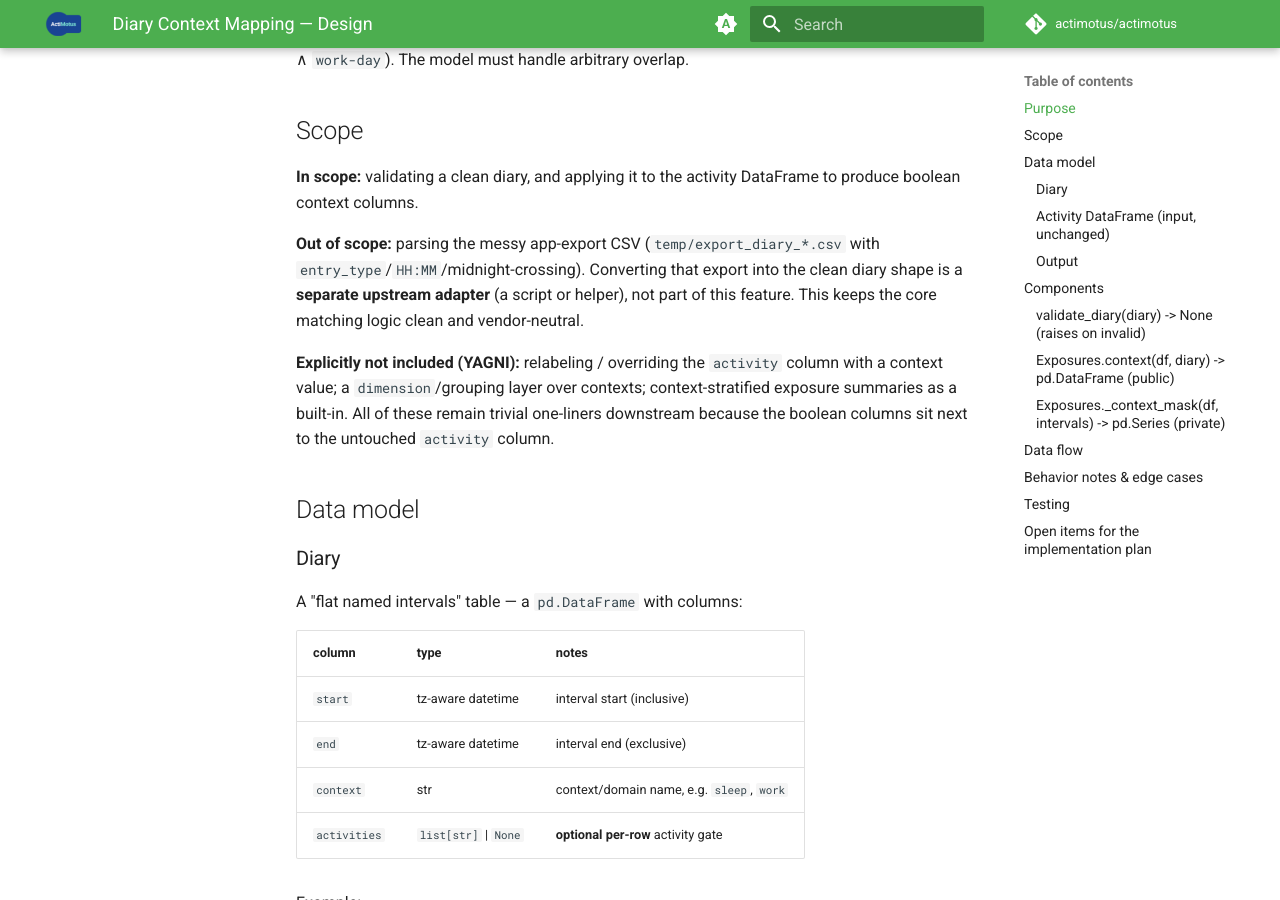
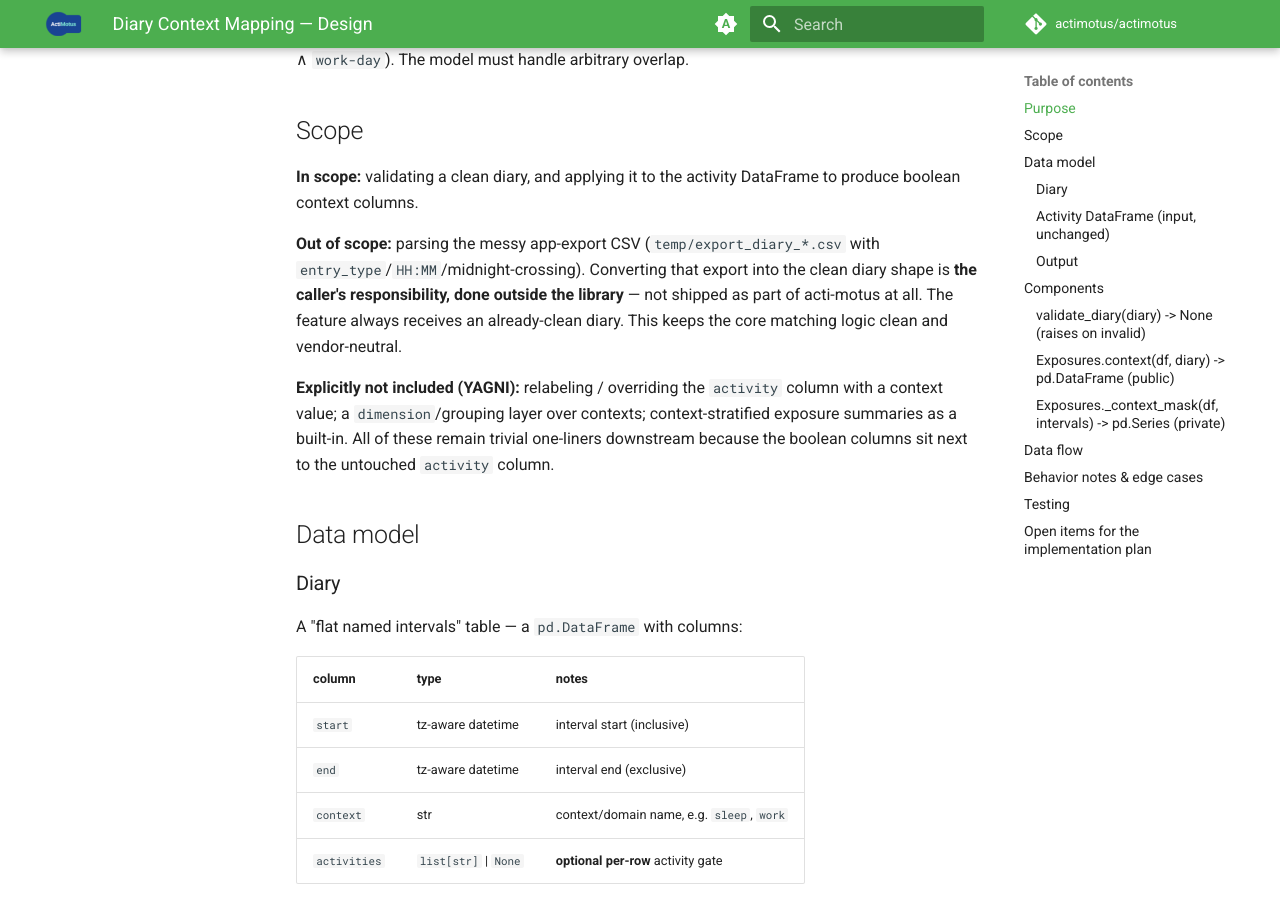
Before and after one commit to actimotus/actimotus, an MkDocs documentation site: the page built from docs/superpowers/specs/2026-07-05-diary-context-mapping-design.md, in a window 1280 px wide and 900 px high, scrolled down 492 px. Built offline with MkDocs 1.6.1 and Material for MkDocs 9.7.7, drawn with Linux system fonts in a browser that asks for light colours; comment, search, counter and statistics services are not loaded; some of the changed text lies outside the part shown.

Commit message:
Clarify diary spec: export adapter is caller's responsibility
Clean-diary construction happens outside the library; the feature always
receives an already-clean diary. Remove dangling open item.

Co-Authored-By: Claude Opus 4.8 <noreply@anthropic.com>

```diff
--- a/docs/superpowers/specs/2026-07-05-diary-context-mapping-design.md
+++ b/docs/superpowers/specs/2026-07-05-diary-context-mapping-design.md
@@ -23,8 +23,9 @@ DataFrame to produce boolean context columns.
 
 **Out of scope:** parsing the messy app-export CSV (`temp/export_diary_*.csv`
 with `entry_type`/`HH:MM`/midnight-crossing). Converting that export into the
-clean diary shape is a **separate upstream adapter** (a script or helper), not
-part of this feature. This keeps the core matching logic clean and vendor-neutral.
+clean diary shape is **the caller's responsibility, done outside the library** —
+not shipped as part of acti-motus at all. The feature always receives an
+already-clean diary. This keeps the core matching logic clean and vendor-neutral.
 
 **Explicitly not included (YAGNI):** relabeling / overriding the `activity`
 column with a context value; a `dimension`/grouping layer over contexts;
@@ -170,5 +171,5 @@ Activities.compute(...) --> activity df (1s epochs, datetime index) ------+
 
 ## Open items for the implementation plan
 
-- Where the upstream `export_diary_*.csv` adapter should live (likely `dev/` or a
-  small documented helper) — tracked separately from this feature.
+None — the design is fully specified. Producing a clean diary from any raw export
+is the caller's job, outside the library.
```
